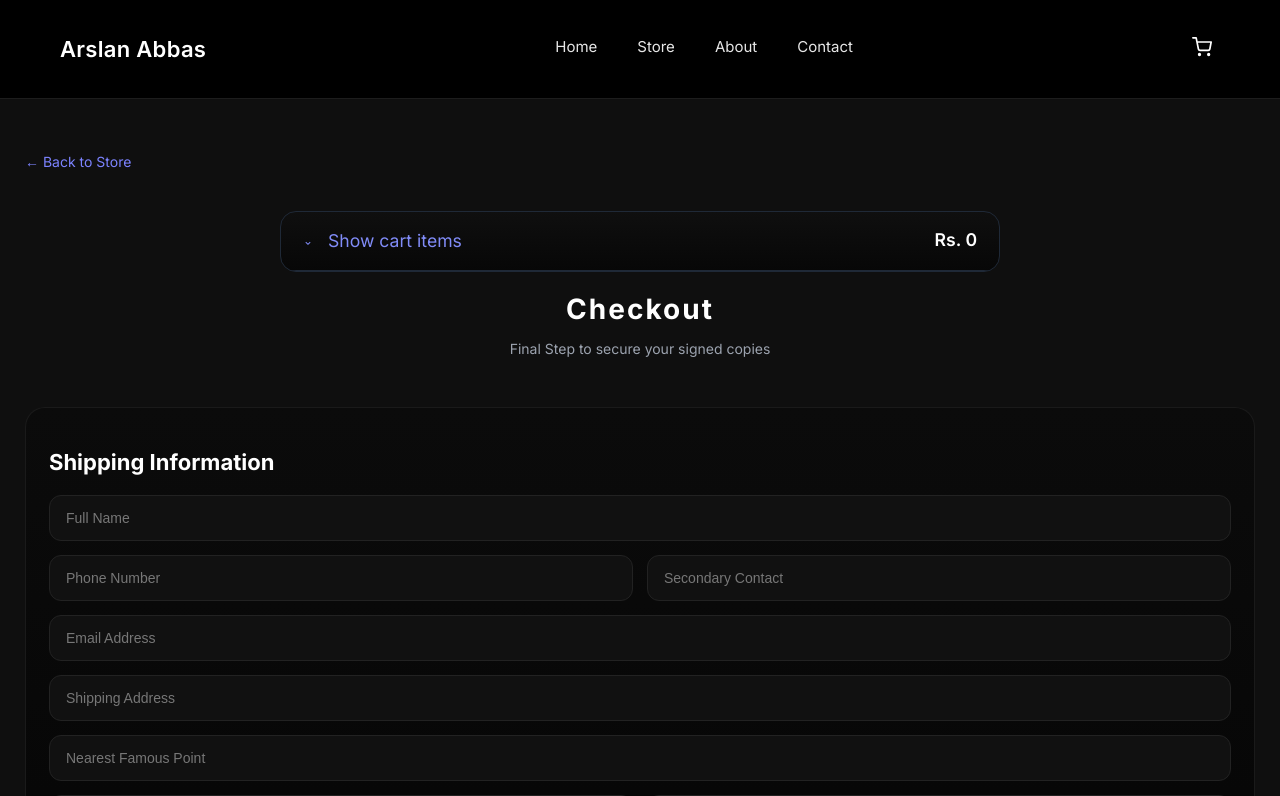
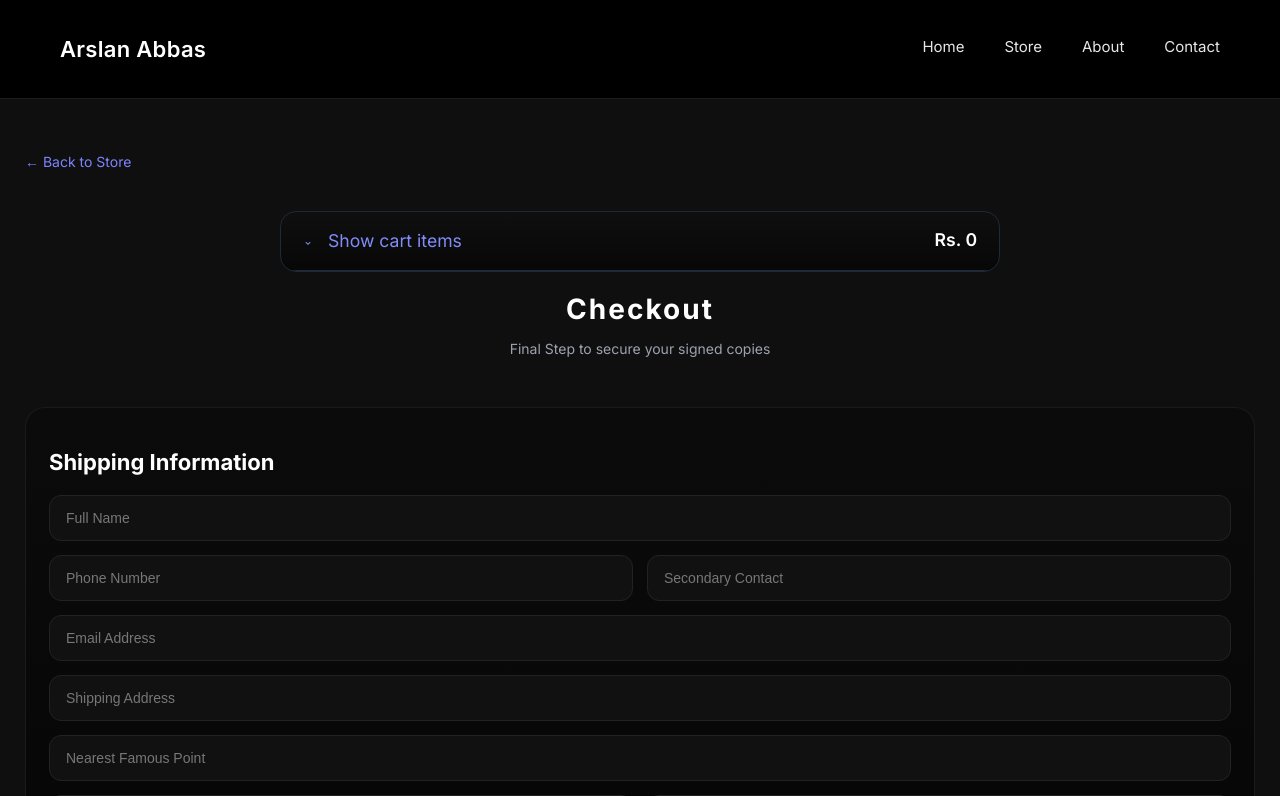
Before and after one commit to mouzam-ali-007/book-app, a React (Vite) app in the folder arslan-abbas-books/: page /checkout in a window 1280 px wide. Shown: the top 796 px of the page. Built offline with nearby package versions, Linux system fonts and the light colour scheme.

Commit message:
Removed cart from nav

```diff
--- a/arslan-abbas-books/src/components/navbar/Nav.jsx
+++ b/arslan-abbas-books/src/components/navbar/Nav.jsx
@@ -33,11 +33,6 @@ const Navbar = () => {
                 <li><a href="/">Contact</a></li>
             </ul>
 
-            {/* Cart Icon */}
-            <button className="cart-btn" onClick={toggleBag}>
-                <FiShoppingCart />
-                {totalCount > 0 && <span className="cart-count">{totalCount}</span>}
-            </button>
 
             {/* <button className="preorder transition duration-200" onClick={handlePreOrderClick}>
 
```
